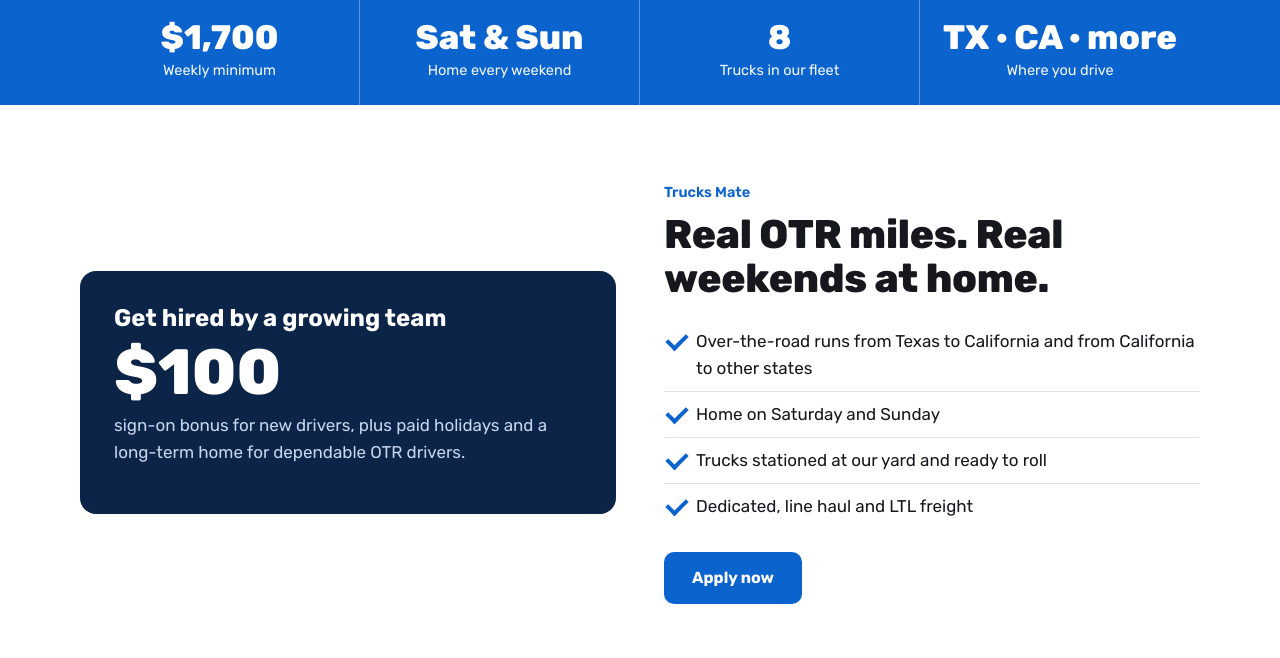
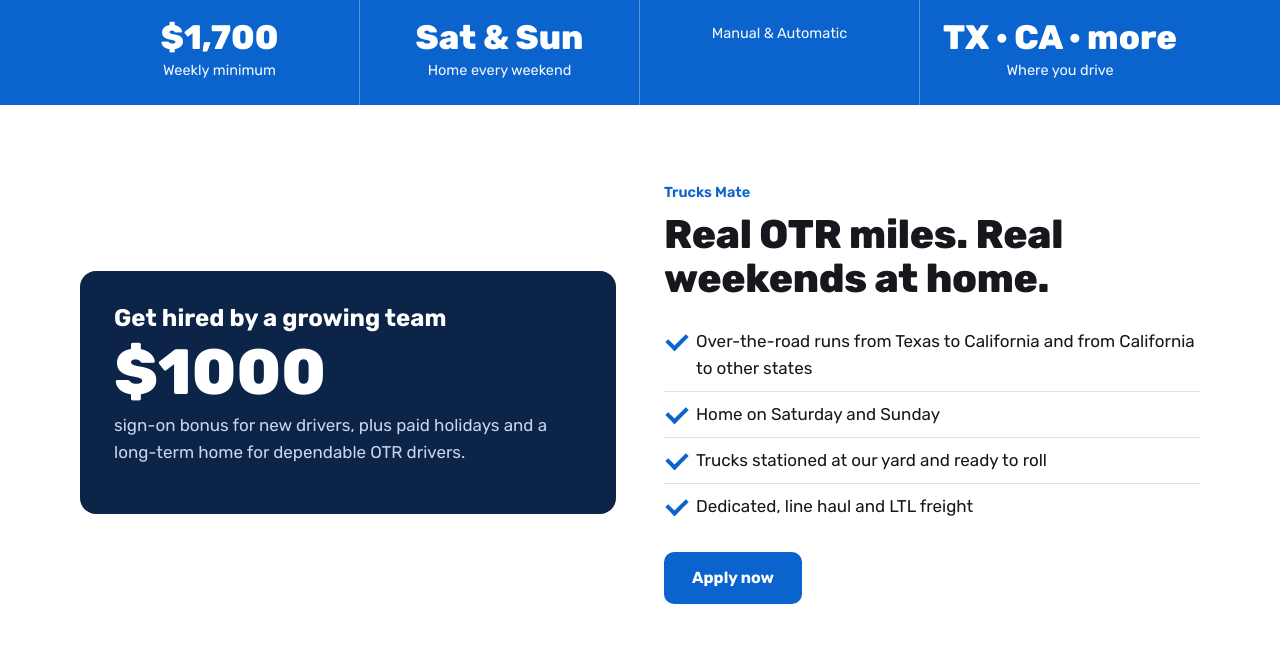
Before and after one commit to DevSolutions-ui/Trucks-mate-Driver, a plain HTML site: page index.html in a window 1280 px wide. Shown: the part 742-1400 px from the top of the page. Drawn offline with Linux system fonts and the light colour scheme.

Commit message:
Update index.html

```diff
--- a/index.html
+++ b/index.html
@@ -287,7 +287,7 @@
   <div class="wrap">
     <div class="stat"><b>$1,700</b><span>Weekly minimum</span></div>
     <div class="stat"><b>Sat &amp; Sun</b><span>Home every weekend</span></div>
-    <div class="stat"><b>8</b><span>Trucks in our fleet</span></div>
+    <div class="stat"><span>Manual & Automatic</span></div>
     <div class="stat"><b>TX · CA · more</b><span>Where you drive</span></div>
   </div>
 </div>
@@ -297,7 +297,7 @@
   <div class="wrap two">
     <div class="panel">
       <h3>Get hired by a growing team</h3>
-      <div class="big-num">$100</div>
+      <div class="big-num">$1000</div>
       <p>sign-on bonus for new drivers, plus paid holidays and a long-term home for dependable OTR drivers.</p>
     </div>
     <div>
@@ -370,7 +370,7 @@
             <tr><th scope="row">Hourly</th><td>$25 – $35</td></tr>
             <tr><th scope="row">Percentage of load</th><td>25%</td></tr>
             <tr><th scope="row">Cents per mile (CPM)</th><td>$0.55 – $0.75</td></tr>
-            <tr><th scope="row">Sign-on bonus</th><td>$100</td></tr>
+            <tr><th scope="row">Sign-on bonus</th><td>$1000</td></tr>
           </tbody>
         </table>
         <p class="note">Your recruiter will confirm which pay structure applies to your run before you start.</p>
```
